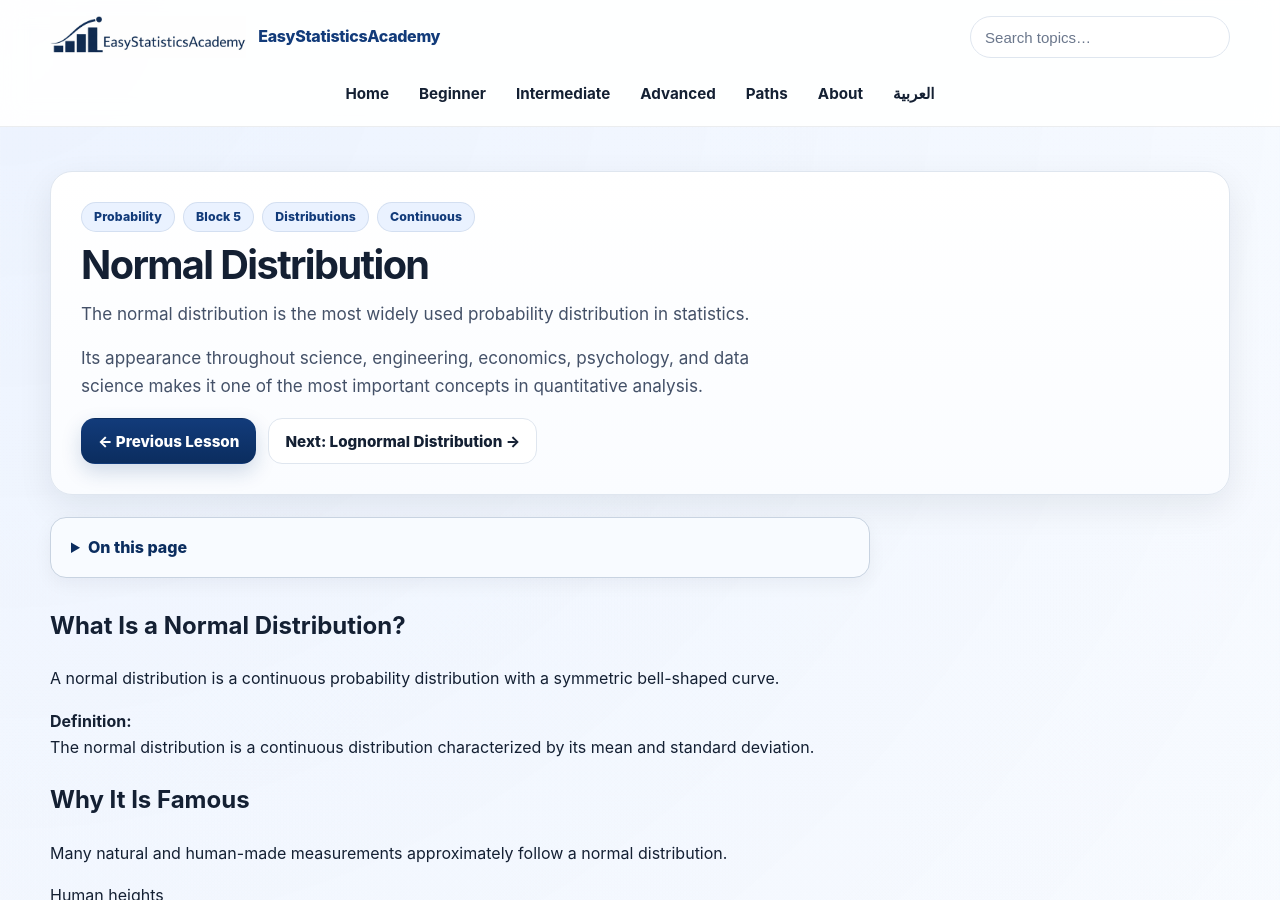
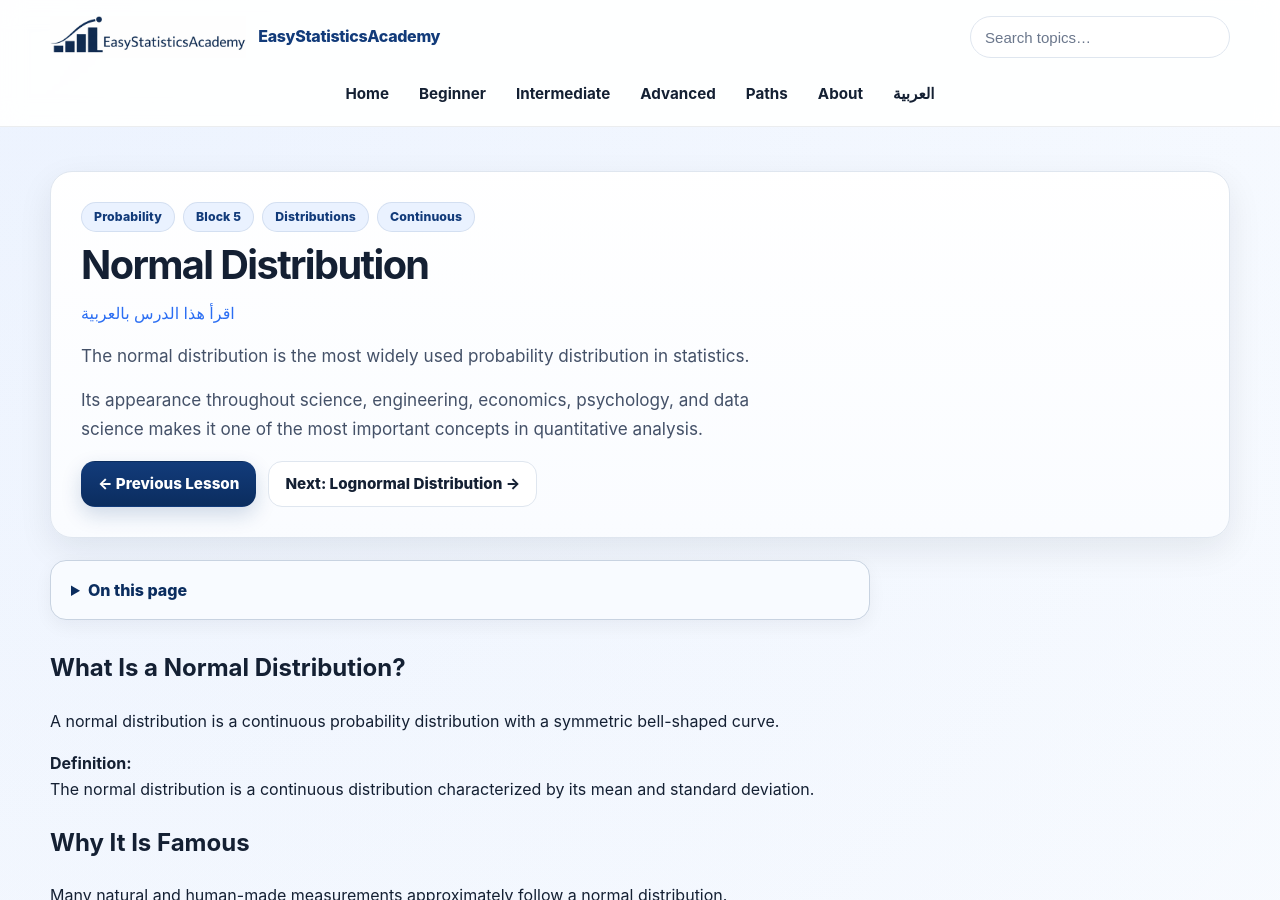
Before and after one commit to ammar-homaida-statistics/easystatisticsacademy, a Jekyll site: the page built from probability/distributions/normal-distribution/index.md, in a window 1280 px wide and 900 px high. Built offline with Jekyll 4.4.1, drawn with Linux system fonts in a browser that asks for light colours; some of the changed lines change nothing that is shown.

Commit message:
Batch #69: use shared normal explorer and reciprocal Arabic navigation

```diff
--- a/probability/distributions/normal-distribution/index.md
+++ b/probability/distributions/normal-distribution/index.md
@@ -4,6 +4,8 @@
 description: Learn why the normal distribution is the most important distribution in statistics and how it models many natural phenomena.
 permalink: /probability/distributions/normal-distribution/
 sidebar: false
+translation_pair: normal-distribution
+math: true
 ---
 
 <!-- SAVE LESSON PROGRESS -->
@@ -40,6 +42,7 @@
     </div>
 
     <h1>Normal Distribution</h1>
+    <p><a href="/ar/probability/distributions/normal-distribution/" lang="ar" dir="rtl">اقرأ هذا الدرس بالعربية</a></p>
 
     <p class="lead">
       The normal distribution is the most widely used probability distribution in statistics.
@@ -333,87 +336,7 @@
       #esa-normal-probability-explorer p{margin:10px 0}
       @media print{#esa-normal-probability-explorer .esa-normal-controls,#esa-normal-probability-explorer button{display:none}}
     </style>
-    <script>
-    (function () {
-      "use strict";
-      const root=document.getElementById("esa-normal-probability-explorer");if(!root)return;
-      const el=id=>root.querySelector("#esa-normal-"+id);
-      const inputs=["mu","sigma","a","b"].map(el),mode=el("mode");
-      const erfcPos=x=>{
-        const t=1/(1+0.3275911*x);
-        return t*(0.254829592+t*(-0.284496736+
-          t*(1.421413741+t*(-1.453152027+t*1.061405429))))*Math.exp(-x*x);
-      };
-      const cdf=z=>z<0?0.5*erfcPos(-z/Math.SQRT2):1-0.5*erfcPos(z/Math.SQRT2);
-      const survival=z=>z>=0?0.5*erfcPos(z/Math.SQRT2):1-0.5*erfcPos(-z/Math.SQRT2);
-      const sx=z=>34+(z+4)*370/8;
-      const sy=z=>200-145*Math.exp(-z*z/2);
-      const path=(lo,hi)=> {
-        if(hi<=lo)return "";
-        const count=Math.max(1,Math.ceil((hi-lo)/0.05));
-        let d="M "+sx(lo).toFixed(2)+" 200";
-        for(let i=0;i<=count;i++) {
-          const z=lo+(hi-lo)*i/count;
-          d+=" L "+sx(z).toFixed(2)+" "+sy(z).toFixed(2);
-        }
-        return d+" L "+sx(hi).toFixed(2)+" 200 Z";
-      };
-      const density=()=>{
-        let d="";
-        for(let i=0;i<=160;i++){
-          const z=-4+8*i/160;
-          d+=(i?" L ":"M ")+sx(z).toFixed(2)+" "+sy(z).toFixed(2);
-        }
-        return d;
-      };
-      el("density").setAttribute("d",density());
-      function invalid(message){
-        el("error").textContent=message;el("error").hidden=false;
-        el("chart").setAttribute("hidden","");
-        ["za","zb","probability","percent"].forEach(id=>el(id).textContent="—");
-      }
-      function update(){
-        const [mu,sigma,a,b]=inputs.map(i=>i.value.trim()===""?NaN:Number(i.value));
-        if([mu,sigma,a,b].some(v=>!Number.isFinite(v)||Math.abs(v)>100000)||sigma<=0||sigma<0.000001||sigma>10000||
-           (mode.value==="between"&&a>=b)){
-          invalid("Enter finite values, σ between 0.000001 and 10,000, and a below b for the between-bounds region.");
-          return;
-        }
-        const za=(a-mu)/sigma,zb=(b-mu)/sigma;
-        if(!Number.isFinite(za)||!Number.isFinite(zb)){invalid("The standardized limits exceed the supported numeric range.");return;}
-        let p,label,from,to;
-        if(mode.value==="left"){p=cdf(za);label="P(X ≤ a)";from=-4;to=za;}
-        else if(mode.value==="right"){p=survival(zb);label="P(X ≥ b)";from=zb;to=4;}
-        else {
-          p=za>=0?survival(za)-survival(zb):zb<=0?cdf(zb)-cdf(za):cdf(zb)-cdf(za);
-          label="P(a ≤ X ≤ b)";from=za;to=zb;
-        }
-        p=Math.max(0,Math.min(1,p));
-        el("error").hidden=true;el("error").textContent="";el("chart").removeAttribute("hidden");
-        el("za").textContent=za.toFixed(4);el("zb").textContent=zb.toFixed(4);
-        el("prob-label").textContent=label;
-        el("probability").textContent=p<0.0000005?"< 0.000001":p.toFixed(6);
-        el("percent").textContent=p<0.0000005?"< 0.0001":(100*p).toFixed(4);
-        const l=Math.max(-4,from),h=Math.min(4,to);
-        el("shade").setAttribute("d",path(l,h));
-        const aLine=el("bound-a"),bLine=el("bound-b");
-        if(za>=-4&&za<=4)aLine.removeAttribute("hidden");else aLine.setAttribute("hidden","");
-        if(zb>=-4&&zb<=4)bLine.removeAttribute("hidden");else bLine.setAttribute("hidden","");
-        aLine.setAttribute("x1",sx(za));aLine.setAttribute("x2",sx(za));
-        bLine.setAttribute("x1",sx(zb));bLine.setAttribute("x2",sx(zb));
-        el("warning").textContent="The graph shows μ ± 4σ only. The probability includes all unbounded normal tails"+
-          (from < -4 || to>4?"; selected bounds extend beyond the visible graph.":".");
-        el("chart").setAttribute("aria-label","Normal model with mean "+mu+" and standard deviation "+sigma+
-          ". "+label+" = "+p.toFixed(6)+". Shaded area is clipped to μ ± 4σ.");
-      }
-      [...inputs,mode].forEach(i=>{i.addEventListener("input",update);i.addEventListener("change",update)});
-      el("reset").addEventListener("click",()=>{
-        [0,1,-1,1].forEach((v,i)=>inputs[i].value=String(v));
-        mode.value="between";update();
-      });
-      update();
-    })();
-    </script>
+    <script defer src="/js/normal-probability-explorer.js"></script>
 
     <h2>The Standard Normal Distribution</h2>
 
```
